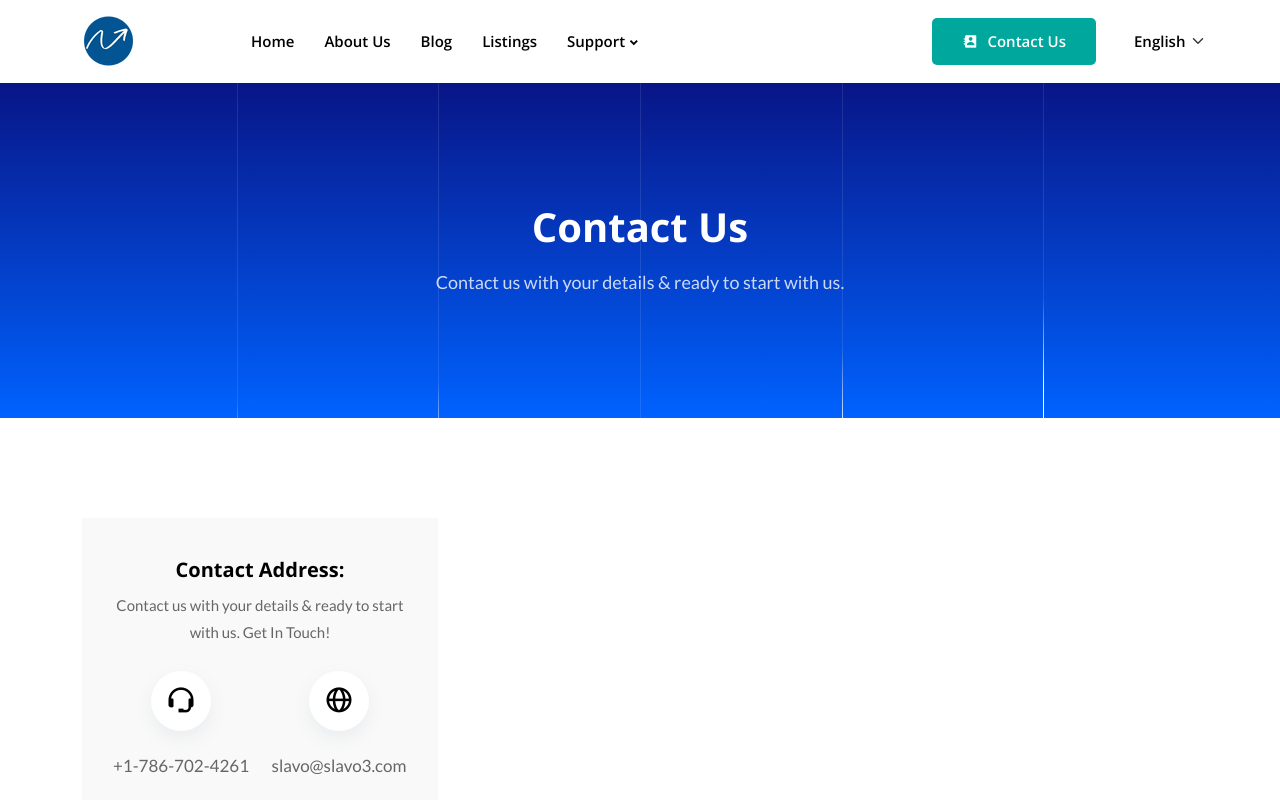
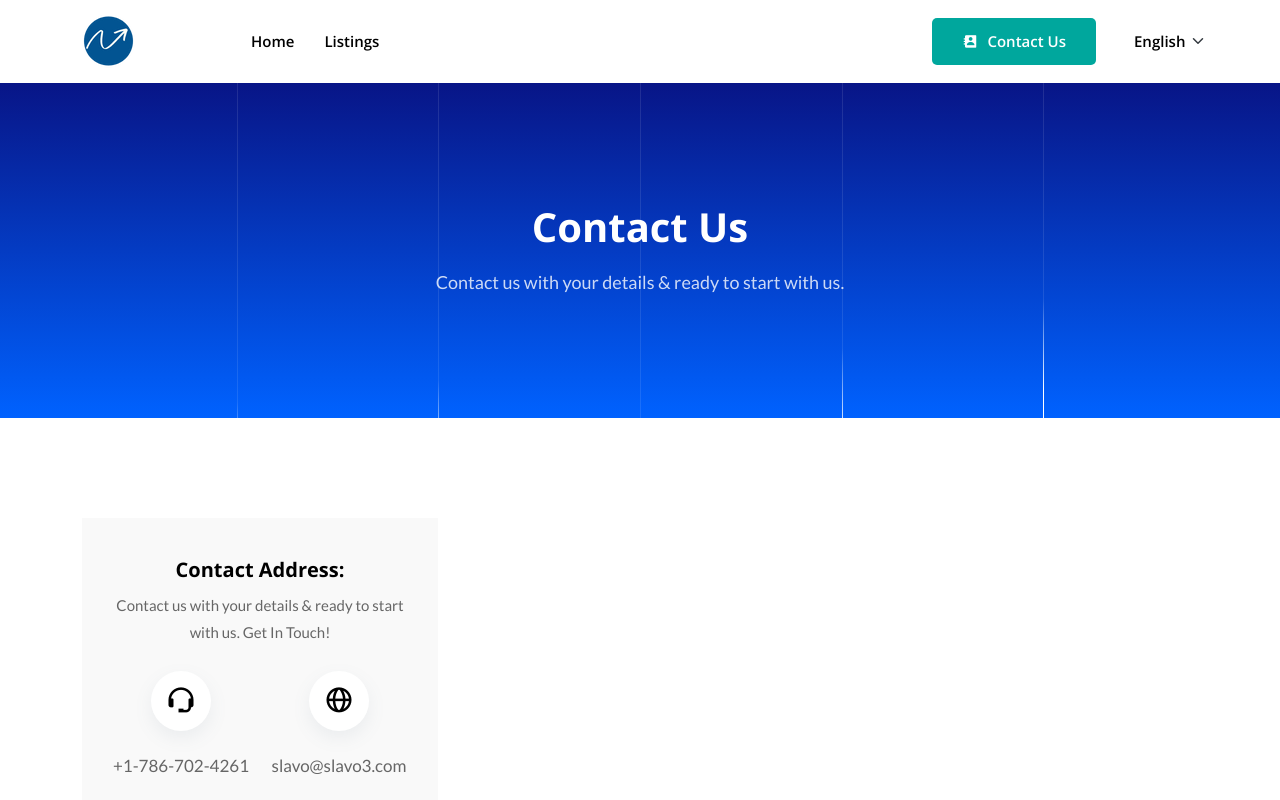
Before and after one commit to slavo3dev/prototype-next-web, a Next.js app: page /contact in a window 1280 px wide. Shown: the top 800 px of the page. Built offline with nearby package versions, Linux system fonts and the light colour scheme.

Commit message:
removing some items

```diff
--- a/components/Layout/Navbar.tsx
+++ b/components/Layout/Navbar.tsx
@@ -140,19 +140,19 @@ const Navbar = () => {
                     </li>
                   </ul> */}
                 </li>
-                <li className='nav-item'>
+                {/* <li className='nav-item'>
                       <Link href='/about' activeClassName='active'>
                         <a className='nav-link'>
                           <i className='bx'></i>
                           About Us
                         </a>
                       </Link>
-                </li>
-                <li className='nav-item'>
+                </li> */}
+                {/* <li className='nav-item'>
                   <Link href='/blog' activeClassName='active'>
                     <a className='nav-link'>Blog</a>
                   </Link>
-                </li>
+                </li> */}
                 {/* <li className='nav-item megamenu'>
                   <Link href='#' activeClassName='active'>
                     <a className='dropdown-toggle nav-link'>Buy</a>
@@ -278,7 +278,7 @@ const Navbar = () => {
                     <a className='nav-link'>Listings</a>
                   </Link>
                 </li>
-                <li className='nav-item megamenu support'>
+                {/* <li className='nav-item megamenu support'>
                   <Link href='/faq' activeClassName='active'>
                     <a className='dropdown-toggle nav-link'>Support</a>
                   </Link>
@@ -332,7 +332,7 @@ const Navbar = () => {
                       </Link>
                     </li>
                   </ul>
-                </li>
+                </li> */}
               </ul>
               <div className='others-option'>
                 <div className='d-flex align-items-center'>
```
